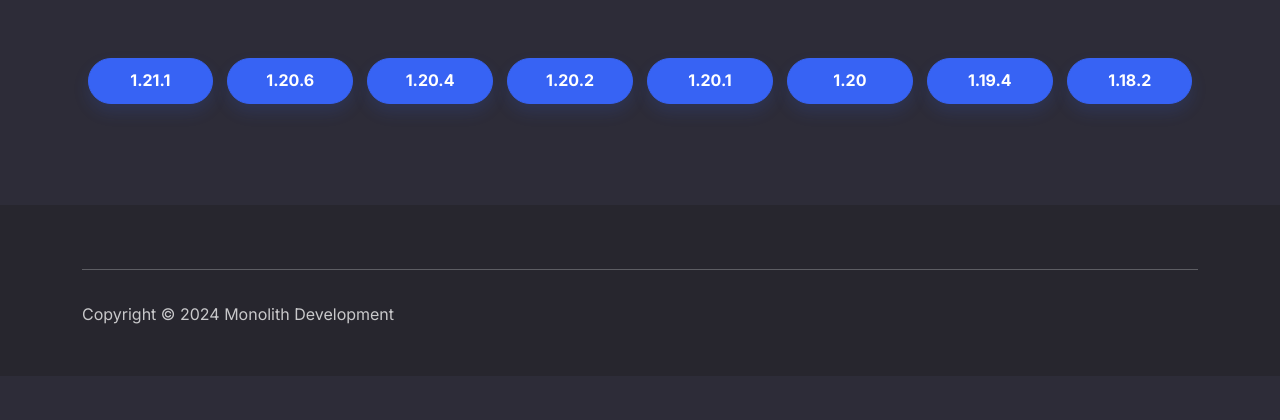
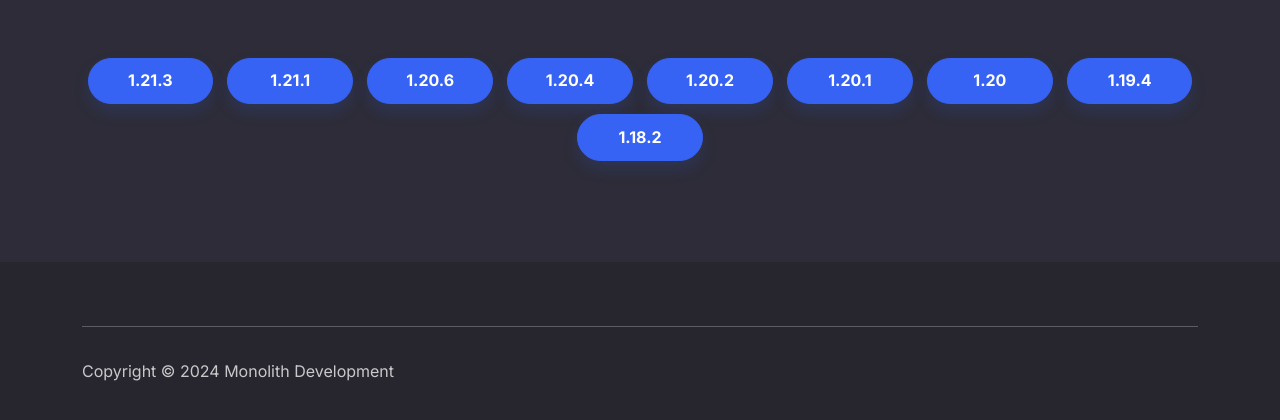
Before and after one commit to MeteorClientPlus/MeteorClientPlus.github.io, a plain HTML site: page versions.html in a window 1280 px wide. Shown: the part 174-594 px from the top of the page. Drawn offline with Linux system fonts and the light colour scheme.

Commit message:
Update versions.html

```diff
--- a/versions.html
+++ b/versions.html
@@ -41,9 +41,10 @@
     <section class="py-5">
         <h1>All versions</h1>
         <div class="container text-center py-4 py-xl-5" style="padding: 89px 12px;">
-		<a class="btn btn-primary shadow" role="button" href="https://github.com/MeteorClientPlus/MeteorPlus/releases/download/1.21.1_1.0.9.0/meteor-plus-1.21.1_1.0.9.0.jar" style="width: 125.422px;margin: 5px;margin-top: 5px;">1.21.1</a>
-		<a class="btn btn-primary shadow" role="button" href="https://github.com/MeteorClientPlus/MeteorPlus/releases/download/1.20.6_1.0.9.0/meteor-plus-1.20.6_1.0.9.0.jar" style="width: 125.422px;margin: 5px;margin-top: 5px;">1.20.6</a>
-		<a class="btn btn-primary shadow" role="button" href="https://github.com/MeteorClientPlus/MeteorPlus/releases/download/1.20.4_1.0.9.2/meteor-plus-1.20.4_1.0.9.1.jar" style="width: 125.422px;margin: 5px;margin-top: 5px;">1.20.4</a>
+		<a class="btn btn-primary shadow" role="button" href="https://github.com/MeteorClientPlus/MeteorPlus/releases/download/1.21.3_1.0.9.2/meteor-plus-1.21.3_1.0.9.2.jar" style="width: 125.422px;margin: 5px;margin-top: 5px;">1.21.3</a>
+		<a class="btn btn-primary shadow" role="button" href="https://github.com/MeteorClientPlus/MeteorPlus/releases/download/1.21.1_1.0.9.1/meteor-plus-1.21.1_1.0.9.2.jar" style="width: 125.422px;margin: 5px;margin-top: 5px;">1.21.1</a>
+		<a class="btn btn-primary shadow" role="button" href="https://github.com/MeteorClientPlus/MeteorPlus/releases/download/1.20.6_1.0.9.1/meteor-plus-1.20.6_1.0.9.2.jar" style="width: 125.422px;margin: 5px;margin-top: 5px;">1.20.6</a>
+		<a class="btn btn-primary shadow" role="button" href="https://github.com/MeteorClientPlus/MeteorPlus/releases/download/1.20.4_1.0.9.3/meteor-plus-1.20.4_1.0.9.3.jar" style="width: 125.422px;margin: 5px;margin-top: 5px;">1.20.4</a>
 		<a class="btn btn-primary shadow" role="button" href="https://github.com/Nekiplay/MeteorPlus/releases/download/1.20.2/meteor-plus-1.0.4.jar" style="width: 125.422px;margin: 5px;margin-top: 5px;">1.20.2</a>
 		<a class="btn btn-primary shadow" role="button" href="https://github.com/Nekiplay/MeteorPlus/releases/download/1.20.1/meteor-plus-1.0.3.jar" style="width: 125.422px;margin: 5px;margin-top: 5px;">1.20.1</a>
 		<a class="btn btn-primary shadow" role="button" href="https://img.guildedcdn.com/ContentMediaGenericFiles/25c01a3c03647922626202c7b1014ed5-Full.zip?w=1&amp;h=1" style="width: 125.422px;margin: 5px;margin-top: 5px;">1.20</a>
```
